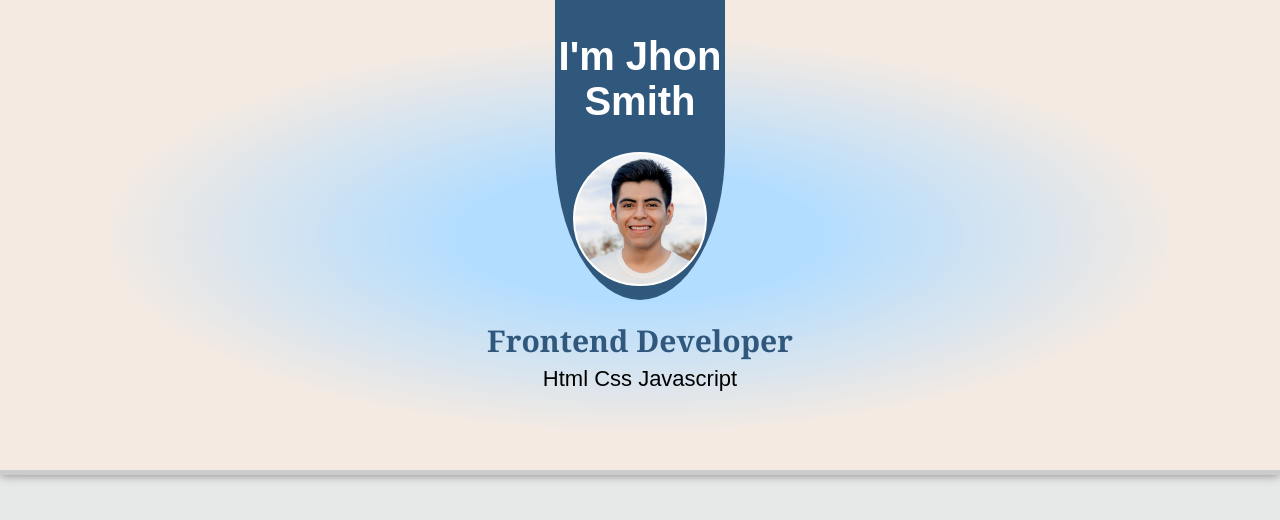
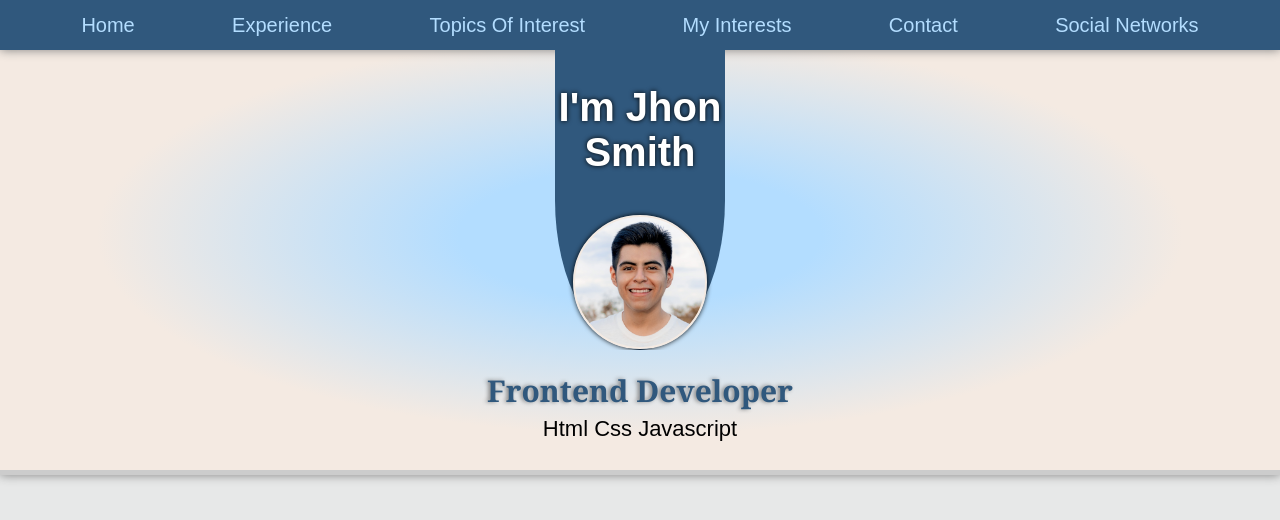
Before and after one commit to JSDiazHurtado/portfolio, a plain HTML site: page index.html in a window 1280 px wide. Drawn offline with Linux system fonts and the light colour scheme.

Commit message:
agregando menu

```diff
--- a/ArchivosCssDesign/styleDesign.css
+++ b/ArchivosCssDesign/styleDesign.css
@@ -21,6 +21,38 @@ body
     box-shadow: 0 0 10px gray;
 
 }
+.nav
+{
+
+    width: 100%;
+    background-color: #30587d;
+}
+.nav ul
+{
+    height: 50px;
+    display: flex;
+    align-items: center;
+    display: flex;
+    justify-content: space-evenly;
+    box-shadow: 0 0 10px gray;
+}
+.nav ul a
+{
+    padding: 16px;
+    font-size: 20px;
+    color: #b3ddff;
+}
+.nav ul li a
+{
+    display: block;
+    transition: all 200ms;
+}
+.nav ul li a:hover
+{
+    color: #fff;
+    transform: scale(1.1);
+    text-shadow: 0px 0px 3px #b3ddff;
+}
 #content-prin-header
 {
     overflow: hidden;
@@ -28,10 +60,11 @@ body
 h3
 {
     margin-top: 20px;
+    font-family: Cambria, Cochin, Georgia, Times, 'Times New Roman', serif;
+    text-shadow: -2px 0 4px gray;
     text-align: center;
     font-size: 30px;
     font-weight: bold;
-    font-family: Cambria, Cochin, Georgia, Times, 'Times New Roman', serif;
     color: #30587d;
 }
 p
@@ -47,27 +80,30 @@ p
     display: flex;
     flex-direction: column;
     align-items: center;
-    justify-content: space-around;
-    border-radius: 0px 0px 50% 50%;
+    /* justify-content: space-around; */
+    border-radius: 0px 0px 57% 57%;
     background-color: #30587d;
-    color: white;
+    color: #fff;
 }
 .content-title
 {
     width: 96%;
-    padding-top: 20px;
+    padding-top: 35px;
     text-align: center;
     font-size: 20px;
+    text-shadow: 0 0 5px black;
 }
 .content-img
 {
     height: 130px;
     width: 130px;
+    margin-top: 40px;
     background-image: url(../img/img3.jpg);
     background-size: 250px;
     background-position: -60px -15px;
     background-repeat: no-repeat;
-    border: 2px solid white;
+    box-shadow: 0 0 5px black;
+    border: 2px solid #f4eae2;
     border-radius: 50%;
     overflow: hidden;
 }
--- a/index.html
+++ b/index.html
@@ -11,7 +11,14 @@
         <!-- home header -->
         <header class="header">
             <nav class="nav">
-
+                <ul>
+                    <li><a href="#">Home</a></li>
+                    <li><a href="#">Experience</a></li>
+                    <li><a href="#">Topics Of Interest</a></li>
+                    <li><a href="#">My Interests</a></li>
+                    <li><a href="#">Contact</a></li>
+                    <li><a href="#">Social Networks</a></li>
+                </ul>
             </nav>
             <div id="content-prin-header">
                 <div class="content-description">
```
